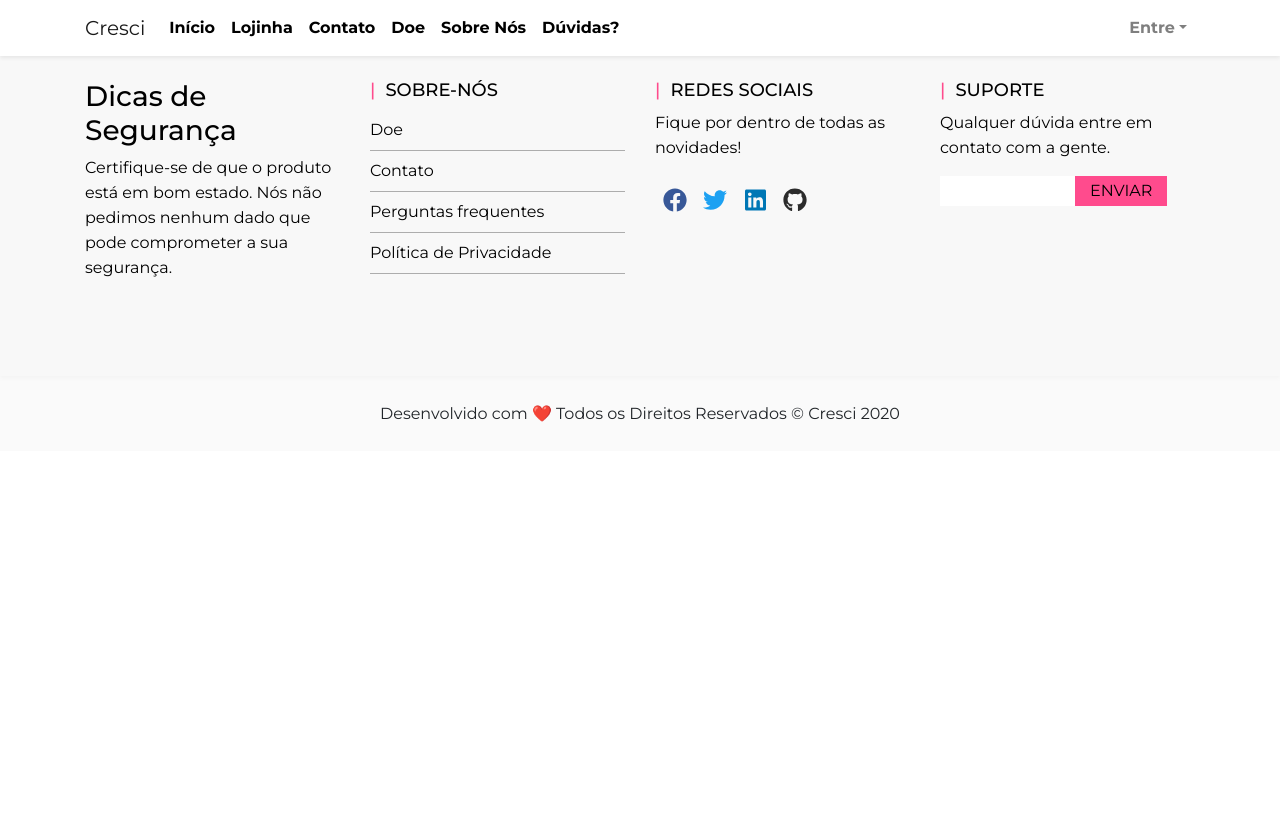
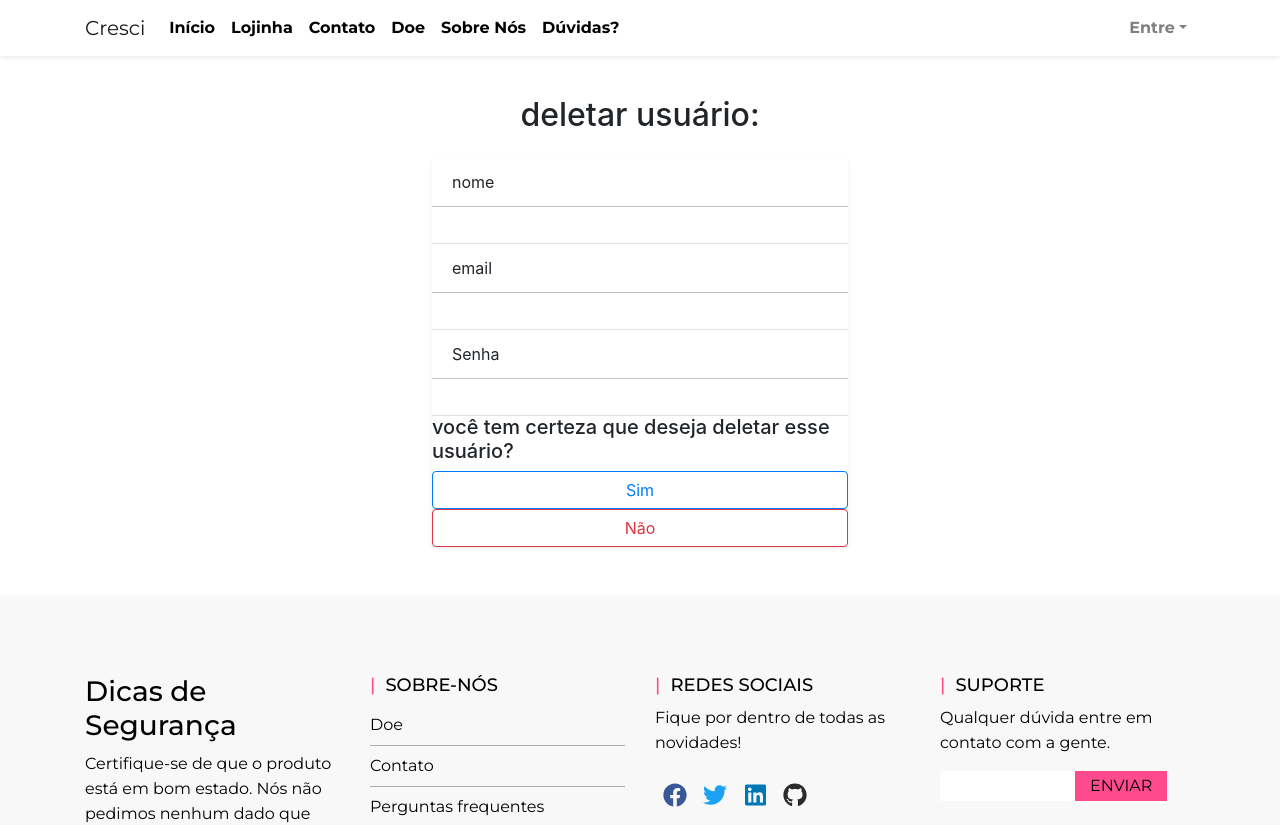
Before and after one commit to gabriellimma/cresci, an Angular app in the folder siteCresci/: page /deletar-usuario/1 in a window 1280 px wide. Before the commit this address led to /. Shown: the top 825 px of the page. Before the commit the page ends 800 px from the top, so only its background shows below. Built offline with nearby package versions, Linux system fonts and the light colour scheme; no server answers.

Commit message:
implmendado a pagina deletar usuario, criados os endpois e path da propia pagina

```diff
--- a/siteCresci/src/app/app-routing.module.ts
+++ b/siteCresci/src/app/app-routing.module.ts
@@ -11,6 +11,7 @@ import { CadastroComponent } from './cadastro/cadastro.component';
 import { EntrarComponent } from './entrar/entrar.component';
 import { PrivacidadeComponent } from './privacidade/privacidade.component';
 import { EditarUsuarioComponent } from './editar-usuario/editar-usuario.component';
+import { DeletarUsuarioComponent } from './deletar-usuario/deletar-usuario.component';
 
 
 const routes: Routes = [
@@ -25,7 +26,8 @@ const routes: Routes = [
   { path: 'cadastro', component: CadastroComponent },
   { path: 'entrar', component: EntrarComponent },
   { path: 'privacidade', component: PrivacidadeComponent },
-  { path: 'editar-usuario/:id', component: EditarUsuarioComponent }
+  { path: 'editar-usuario/:id', component: EditarUsuarioComponent },
+  { path: 'deletar-usuario/:id', component: DeletarUsuarioComponent }
 ];
 
 @NgModule({
--- a/siteCresci/src/app/app.module.ts
+++ b/siteCresci/src/app/app.module.ts
@@ -19,6 +19,7 @@ import { FormsModule } from '@angular/forms';
 import { EntrarComponent } from './entrar/entrar.component';
 import { PrivacidadeComponent } from './privacidade/privacidade.component';
 import { EditarUsuarioComponent } from './editar-usuario/editar-usuario.component';
+import { DeletarUsuarioComponent } from './deletar-usuario/deletar-usuario.component';
 
 @NgModule({
   declarations: [
@@ -35,7 +36,8 @@ import { EditarUsuarioComponent } from './editar-usuario/editar-usuario.componen
     CadastroComponent,
     EntrarComponent,
     PrivacidadeComponent,
-    EditarUsuarioComponent
+    EditarUsuarioComponent,
+    DeletarUsuarioComponent
   ],
   imports: [
     BrowserModule,
--- /dev/null
+++ b/siteCresci/src/app/deletar-usuario/deletar-usuario.component.html
@@ -0,0 +1,26 @@
+<div class="container-flex">
+    <div class="container">
+        <div class="row mt-5">
+            <div class="col-md-12 d-flex justify-content-center mt-5">
+                <h2>deletar usuário:</h2>
+            </div>
+        </div>
+        <div class="row">
+            <div class="col-md-12 d-flex justify-content-center">
+                <div class="card mt-3 mb-5 shadow-sm border-0" style="width: 26rem;">
+                    <ul class="list-group list-group-flush">
+                        <label class="list-group-item" for="">nome</label>
+                    <input type="text" class="form-control list-group-item" id="titulo" [(ngModel)]='usuario.nome'>
+                    <label class="list-group-item" for="">email</label>
+                    <input type="text" class="form-control list-group-item" id="titulo" [(ngModel)]='usuario.email'>
+                    <label class="list-group-item" for="">Senha</label>
+                    <input type="text" class="form-control list-group-item" id="titulo" [(ngModel)]='usuario.senha'>
+                    <h5>você tem certeza que deseja deletar esse usuário?</h5>
+                    <button class="btn btn-outline-primary" (click)='btnSim()'>Sim</button>
+                    <button class="btn btn-outline-danger"(click)='btnNao()'>Não</button>
+                    </ul>
+                </div>
+            </div>
+        </div>
+    </div>
+</div>
--- /dev/null
+++ b/siteCresci/src/app/deletar-usuario/deletar-usuario.component.ts
@@ -0,0 +1,40 @@
+import { Component, OnInit } from '@angular/core';
+import { Usuario } from '../model/Usuario';
+import { UsuarioService } from '../service/usuario.service';
+import { ActivatedRoute, Router } from '@angular/router';
+
+@Component({
+  selector: 'app-deletar-usuario',
+  templateUrl: './deletar-usuario.component.html',
+  styleUrls: ['./deletar-usuario.component.css']
+})
+export class DeletarUsuarioComponent implements OnInit {
+
+  constructor(private usuarioService: UsuarioService, private route: ActivatedRoute, private router: Router) { }
+
+  usuario: Usuario = new Usuario;
+
+  ngOnInit(): void {
+    let id: number = this.route.snapshot.params['id']
+    this.findById(id);
+  }
+
+
+  findById(id:number){
+    this.usuarioService.getByIdUsuario(id).subscribe((resp: Usuario)=>{
+      this.usuario = resp;
+    }, err => {console.log(`Erro ${err.status}, não conseguimos buscar esse id.`)}
+    )
+  }
+
+  btnSim(){
+    this.usuarioService.deleteUsuario(this.usuario.id).subscribe(()=>{
+      alert("Cadastro deletado com sucesso.");
+      this.router.navigate(['/usuarios']);
+    })
+  }
+
+  btnNao(){
+    this.router.navigate(['/usuarios']);
+  }
+}
--- a/siteCresci/src/app/service/usuario.service.ts
+++ b/siteCresci/src/app/service/usuario.service.ts
@@ -22,6 +22,10 @@ export class UsuarioService {
   }
 
   getByIdUsuario(id: number){
-    return this.http.get(`http://93.188.161.223:9000/user/${id}`)
+    return this.http.get(`http://93.188.161.223:9000/user/${id}`);
+  }
+
+  deleteUsuario(id:number){
+    return this.http.delete(`http://93.188.161.223:9000/user/${id}`);
   }
 }
--- a/siteCresci/src/app/usuarios/usuarios.component.html
+++ b/siteCresci/src/app/usuarios/usuarios.component.html
@@ -15,7 +15,7 @@
                         <li class="list-group-item">Senha: {{ usuario.senha }} </li>
                     </ul>
                     <button class="btn btn-outline-primary" [routerLink]="['/editar-usuario', usuario.id]">editar</button>
-                    <button class="btn btn-outline-danger danger">excluir</button>
+                    <button class="btn btn-outline-danger danger"[routerLink]="['/deletar-usuario', usuario.id]">excluir</button>
                 </div>
             </div>
         </div>
```
Also changed, not shown: siteCresci/src/app/deletar-usuario/deletar-usuario.component.css (added), 1 other file (tests, documents, lock files or other folders).
